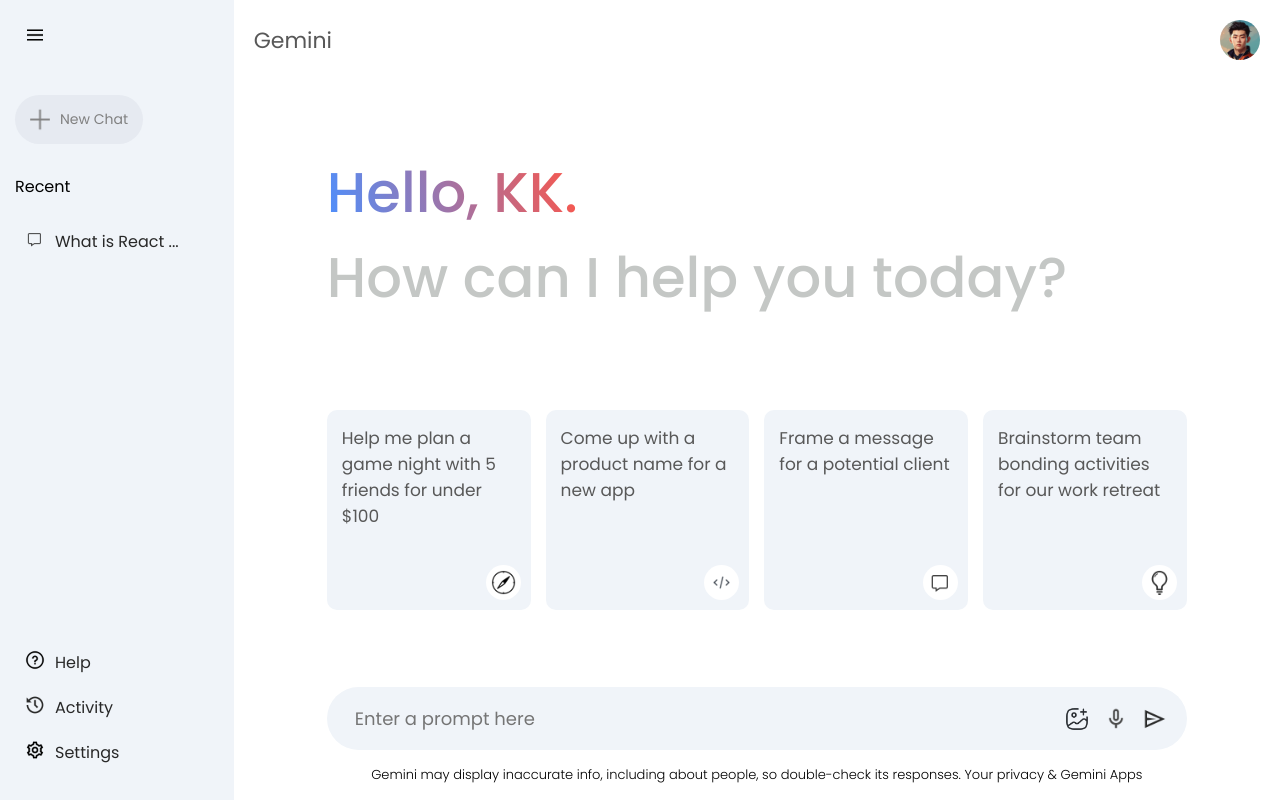
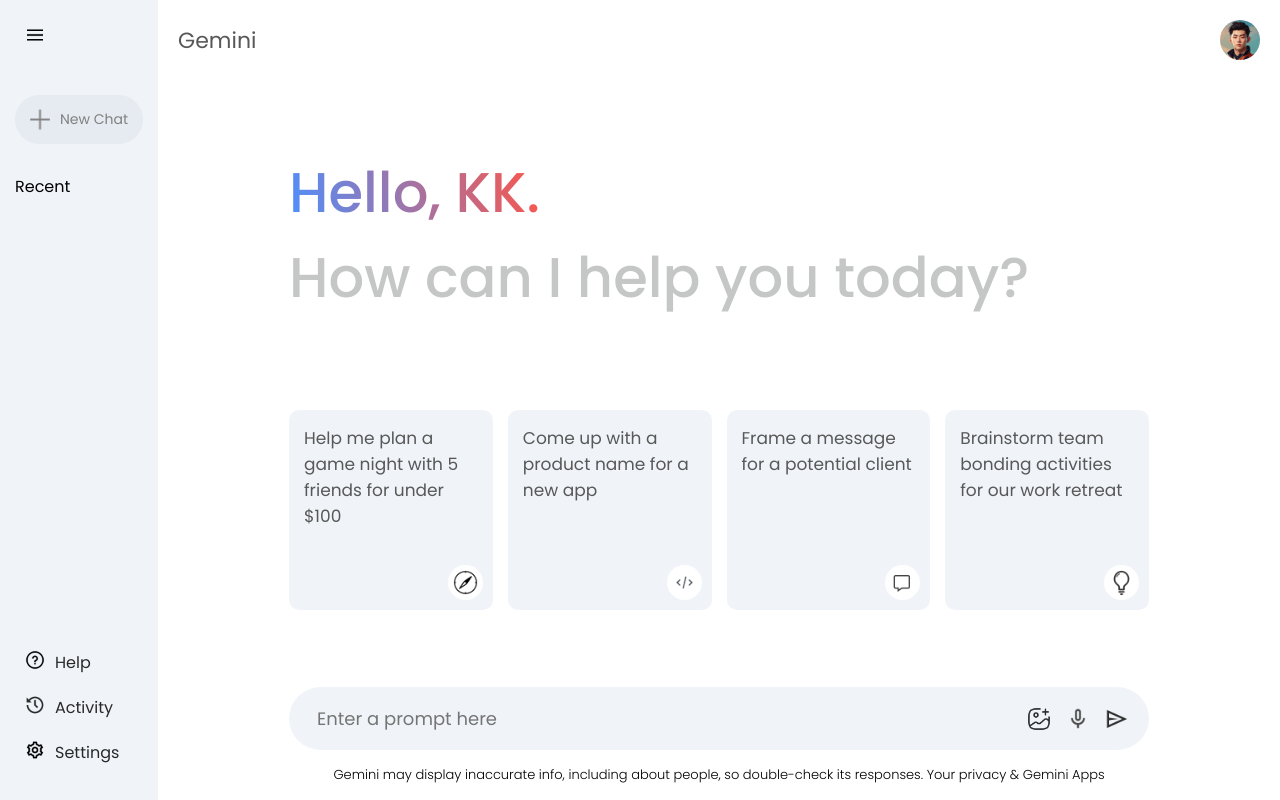
Before and after one commit to Khushi2402/Gemini-Clone, a React (Vite) app: page / in a window 1280 px wide. Both pictures are taken after a click on the picture 35 px from the left and 35 px from the top of the page. Built offline with nearby package versions, Linux system fonts and the light colour scheme.

Commit message:
feat: Save prompts in Sidebar

```diff
--- a/src/components/Main/Main.jsx
+++ b/src/components/Main/Main.jsx
@@ -5,7 +5,7 @@
 
 const Main = () => {
 
-    const { onSent, recentPrompt, showResult, loading, resultData, input, setInput, setRecentPrompt } = useContext(Context);
+    const { onSent, recentPrompt, showResult, loading, resultData, input, setInput } = useContext(Context);
 
   return (
     <div className="main">
--- a/src/components/Sidebar/Sidebar.jsx
+++ b/src/components/Sidebar/Sidebar.jsx
@@ -1,10 +1,12 @@
-import {useState} from 'react';
+import {useState, useContext} from 'react';
 import './Sidebar.css';
 import { assets } from '../../assets/assets';
+import { Context } from '../../context/Context';
 
 const Sidebar = () => {
 
-  const [extended, setExtended ] = useState(false)
+  const [extended, setExtended ] = useState(false);
+  const { onSent, prevPrompts, setRecentPrompt } = useContext(Context);
 
   return (
     <div className="sidebar">
@@ -14,13 +16,20 @@
           <img src={assets.plus_icon} alt="" />
           {extended ? <p>New Chat</p> : null}
         </div>
-        {extended ? (
+        {extended
+        ? (
           <div className="recent">
             <p className="recent-title">Recent</p>
-            <div className="recent-entry">
-              <img src={assets.message_icon} alt="" className="message" />
-              <p>What is React ... </p>
-            </div>
+            {
+              prevPrompts.map((item, index) => {
+                return (
+                  <div className="recent-entry" key={index}>
+                    <img src={assets.message_icon} alt="" />
+                    <p>{item.slice (0,25)}...</p>
+                  </div>
+                )
+              })
+            }
           </div>
         ) : null}
       </div>
--- a/src/context/Context.jsx
+++ b/src/context/Context.jsx
@@ -7,7 +7,7 @@
 
     const[input, setInput] = useState("");
     const [recentPrompt, setRecentPrompt] = useState("");
-    const [prevPropts, setPrevPrompts] = useState([]);
+    const [prevPrompts, setPrevPrompts] = useState([]);
     const [showResult, setShowResult] = useState(false);
     const [loading, setLoading] = useState(false);
     const [resultData, setResultData] = useState("");
@@ -24,9 +24,10 @@
         setLoading(true);
         setShowResult(true);
         setRecentPrompt(input);
+        setPrevPrompts(prev=>[...prev, input]);
         const response = await run(input);
         let responseArray = response.split("**");
-        let newResponse;
+        let newResponse = "";
         for (let i = 0 ; i < responseArray.length ; i++) {
             if (i === 0 || i%2 !== 1) {
                 newResponse += responseArray[i];
@@ -47,7 +48,7 @@
     }
 
     const contextValue = {
-        prevPropts,
+        prevPrompts,
         setPrevPrompts,
         onSent,
         setRecentPrompt,
```
